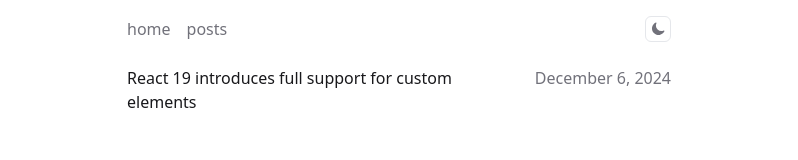
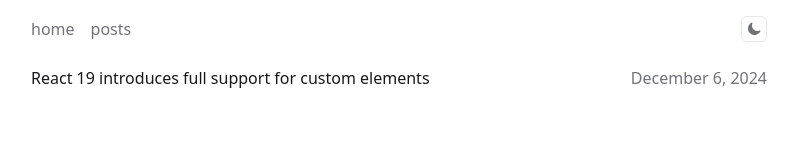
Before and after one commit to aleks-elkin/aleks-elkin.github.io, an Astro site: page /posts in a window 1280 px wide. Shown: the whole page, without its empty margins (241-1039 px from the left). Built offline with nearby package versions, Linux system fonts and the light colour scheme; Astro itself is replaced by a stand-in of ours.

Commit message:
fix: increase the max-width to 768px

```diff
--- a/src/layouts/Layout.astro
+++ b/src/layouts/Layout.astro
@@ -56,7 +56,7 @@
   <body
     class="font-sans text-zinc-900 antialiased transition-colors dark:bg-zinc-900 dark:text-zinc-200"
   >
-    <div class={cn("max-w-xl mx-auto p-4", className)}>
+    <div class={cn("max-w-3xl mx-auto p-4", className)}>
       <Header />
       <slot />
     </div>
```
